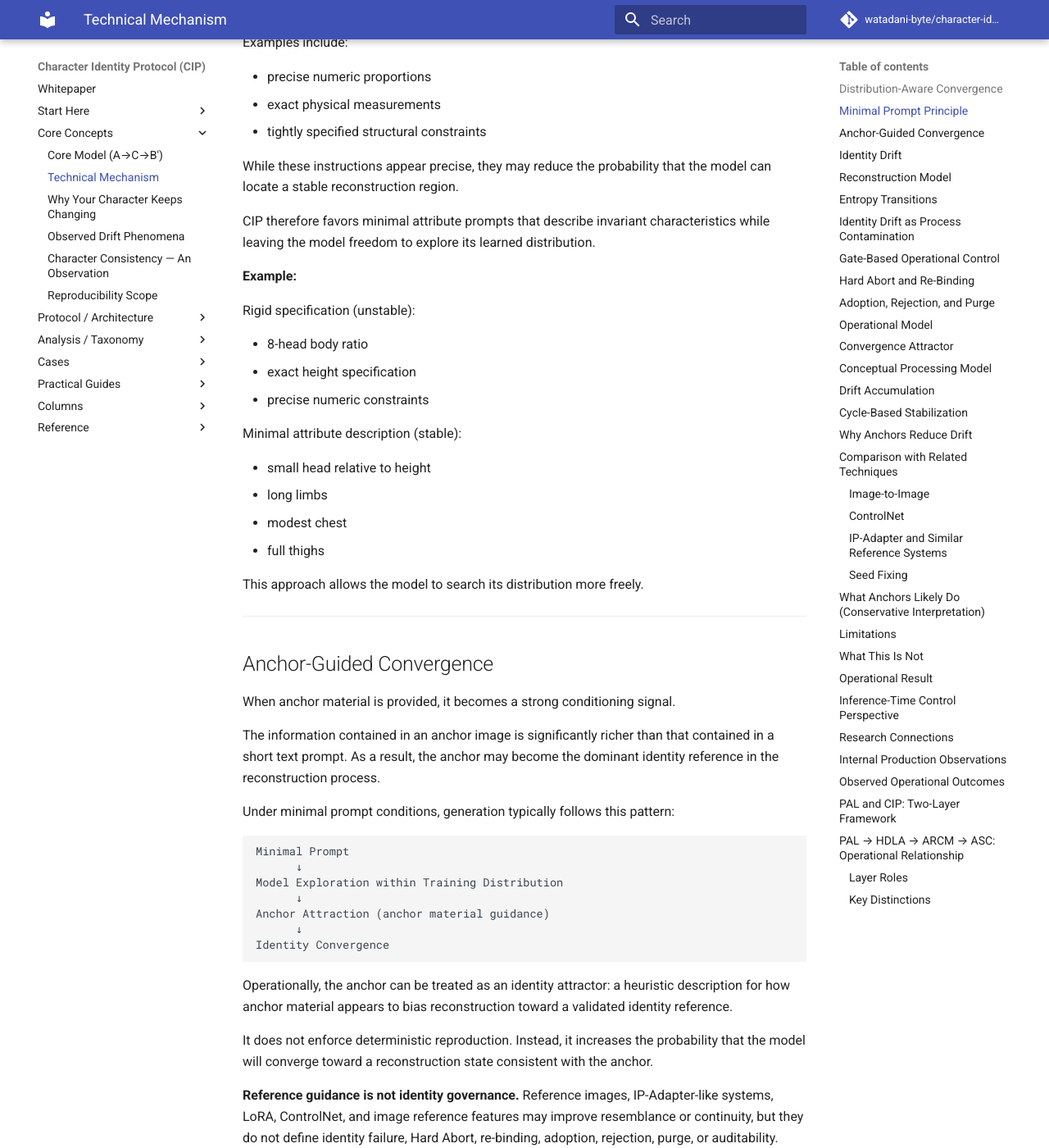
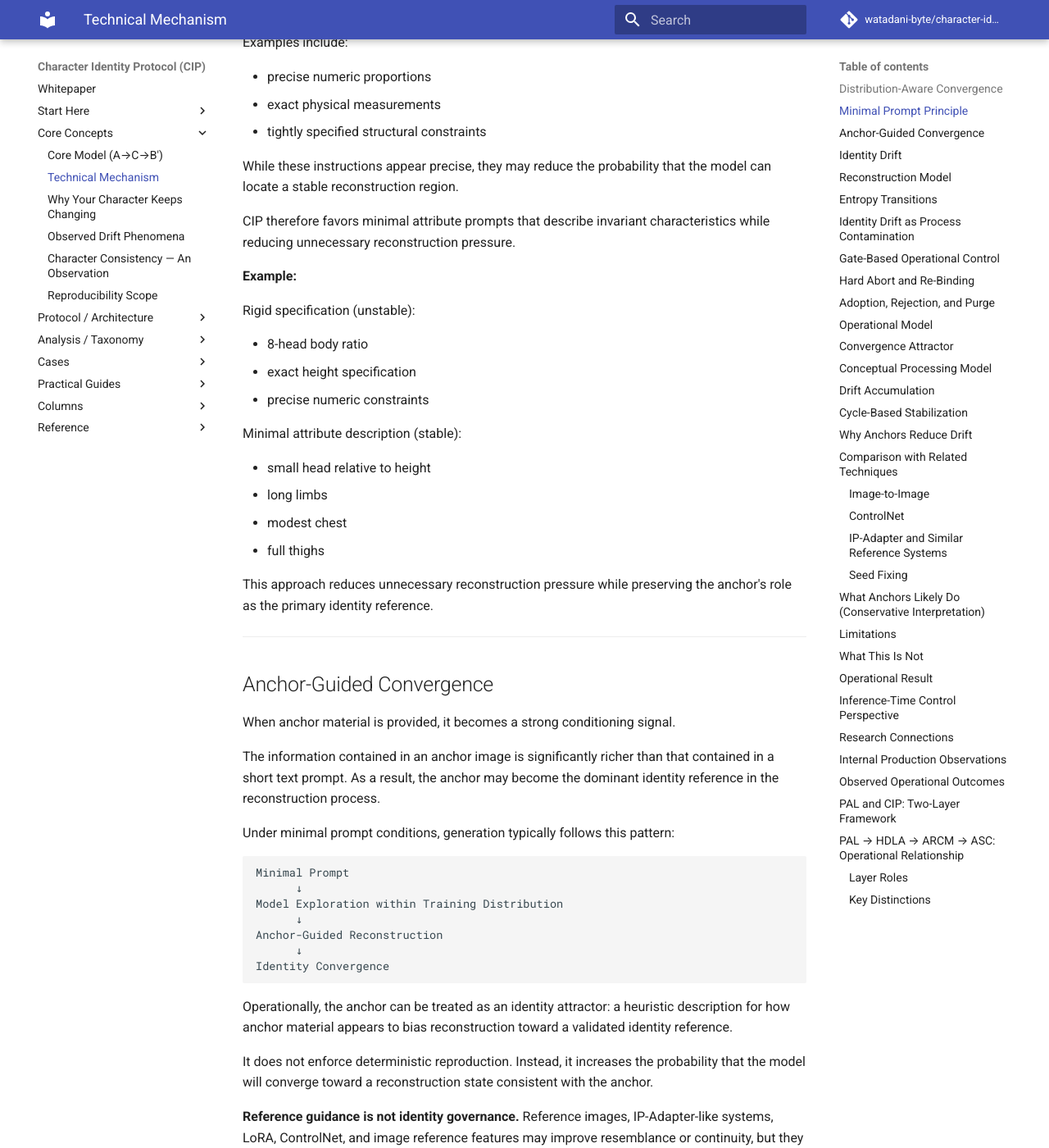
Before and after one commit to watadani-byte/character-identity-protocol, an MkDocs documentation site: the page built from docs/technical_mechanism.md, in a window 1280 px wide and 1400 px high, scrolled down 1014 px. Shown: the whole window at 82% size. Built offline with MkDocs 1.6.1 and Material for MkDocs 9.7.7, drawn with Linux system fonts in a browser that asks for light colours; comment, search, counter and statistics services are not loaded; some of the changed text lies outside the part shown.

Commit message:
Refine language on prompts and model reconstruction
Updated terminology to clarify the role of prompts and reconstruction processes.

````diff
--- a/docs/technical_mechanism.md
+++ b/docs/technical_mechanism.md
@@ -37,7 +37,7 @@ Examples include:
 
 While these instructions appear precise, they may reduce the probability that the model can locate a stable reconstruction region.
 
-CIP therefore favors minimal attribute prompts that describe invariant characteristics while leaving the model freedom to explore its learned distribution.
+CIP therefore favors minimal attribute prompts that describe invariant characteristics while reducing unnecessary reconstruction pressure.
 
 **Example:**
 
@@ -54,7 +54,7 @@ Minimal attribute description (stable):
 - modest chest
 - full thighs
 
-This approach allows the model to search its distribution more freely.
+This approach reduces unnecessary reconstruction pressure while preserving the anchor's role as the primary identity reference.
 
 -----
 
@@ -72,7 +72,7 @@ Minimal Prompt
       ↓
 Model Exploration within Training Distribution
       ↓
-Anchor Attraction (anchor material guidance)
+Anchor-Guided Reconstruction
       ↓
 Identity Convergence
 ```
@@ -271,7 +271,7 @@ without forcing unstable constraints.
 This creates the following dynamic:
 
 ```
-Model Exploration → Anchor Attraction → Convergence
+Distribution Exploration → Anchor-Guided Reconstruction → Convergence
 ```
 
 -----
````
Also changed, not shown: other parts of docs/technical_mechanism.md (+1 -1 lines).
